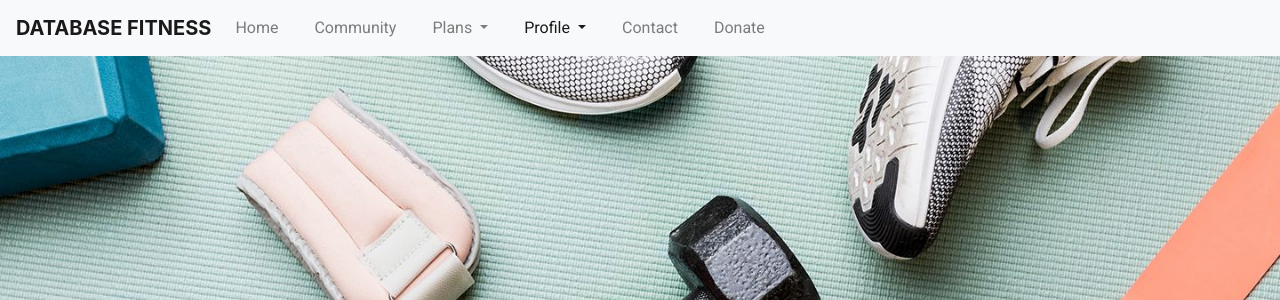
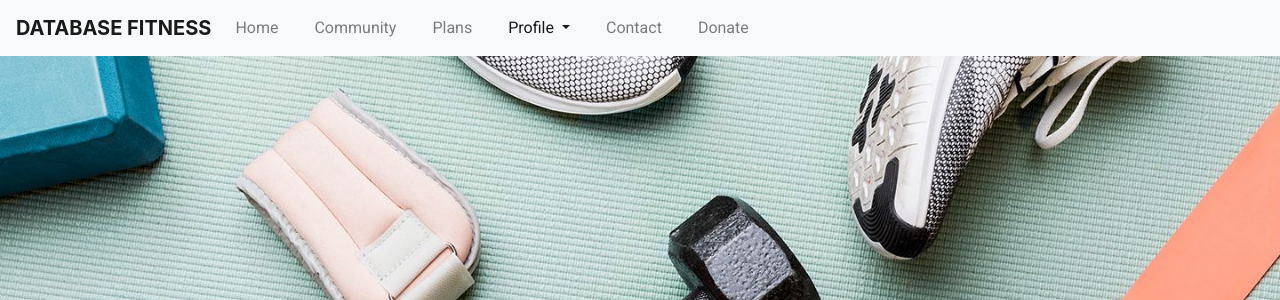
Before and after one commit to Code-Institute-Submissions/alexzanotti-milestone.project.4, a Django app: page /community/community_management/add_category/ in a window 1280 px wide. Shown: the top 300 px of the page. Run offline with Django 3.2, Linux system fonts and the light colour scheme; the visitor is signed in with stand-in values (Sample User, id 1); data that the repository does not hold is empty; some libraries are stand-ins or nearby versions.

Commit message:
update to plans navbar

```diff
--- a/templates/base.html
+++ b/templates/base.html
@@ -49,20 +49,8 @@
                     <li class="nav-item {% block community %}{% endblock %}">
                         <a class="nav-link" href="{% url 'community:community' %}">Community</a>
                     </li>
-                    <li class="nav-item dropdown {% block plans %}{% endblock %}">
-                        <a class="nav-link dropdown-toggle" href="#" role="button" data-toggle="dropdown"
-                            aria-expanded="false">
-                            Plans
-                        </a>
-                        <div class="dropdown-menu">
-                            <p>Categories:</p>
-                            {% for category in categories %}
-                            <a href="{% url 'plans:plans' %}?category={{ category.name }}" class="dropdown-item">
-                                {{ category.name }}</a>
-                            {% endfor %}
-                            <div class="dropdown-divider"></div>
-                            <a href="{% url 'plans:plans' %}" class="dropdown-item">All Plans</a>
-                        </div>
+                    <li class="nav-item {% block plans %}{% endblock %}">
+                        <a class="nav-link" href="{% url 'plans:plans' %}">Plans</a>
                     </li>
                     <li class="nav-item dropdown {% block profile %}{% endblock %}">
                         <a class="nav-link dropdown-toggle" href="#" role="button" data-toggle="dropdown"
```
